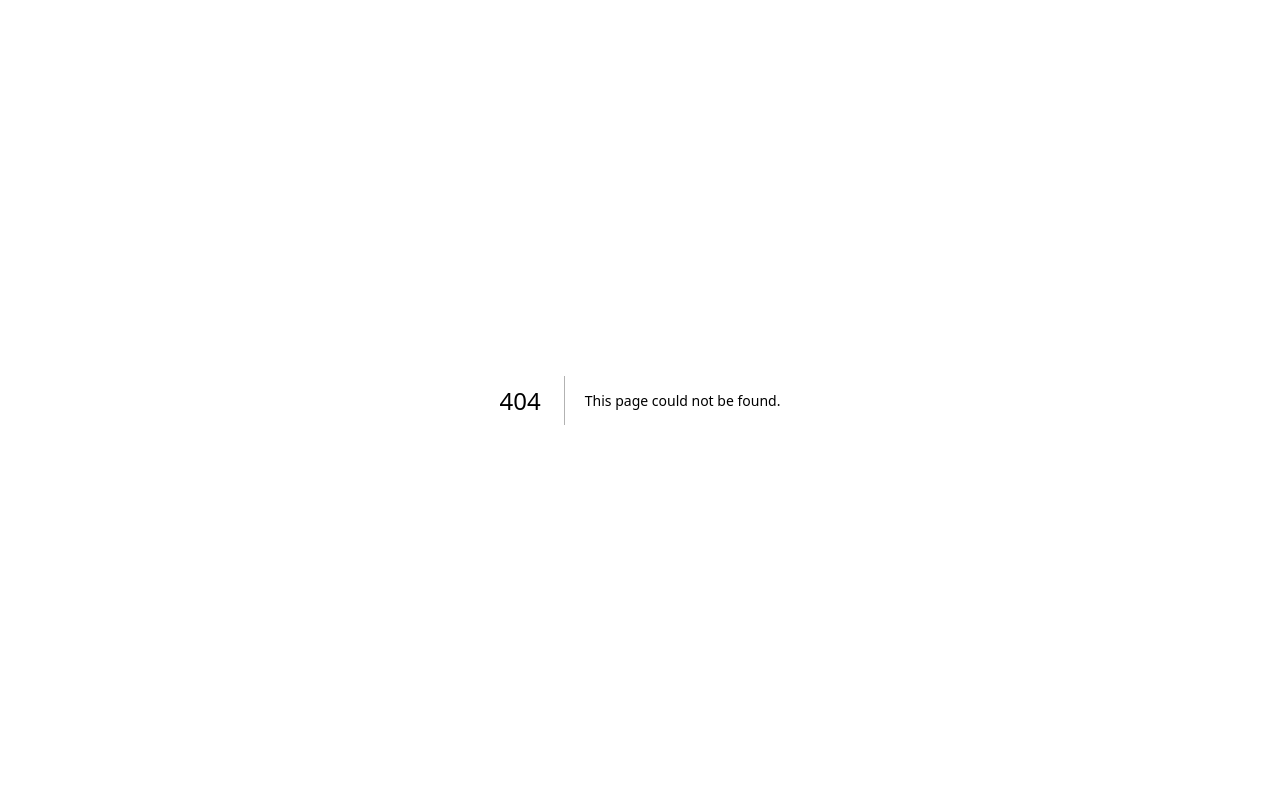
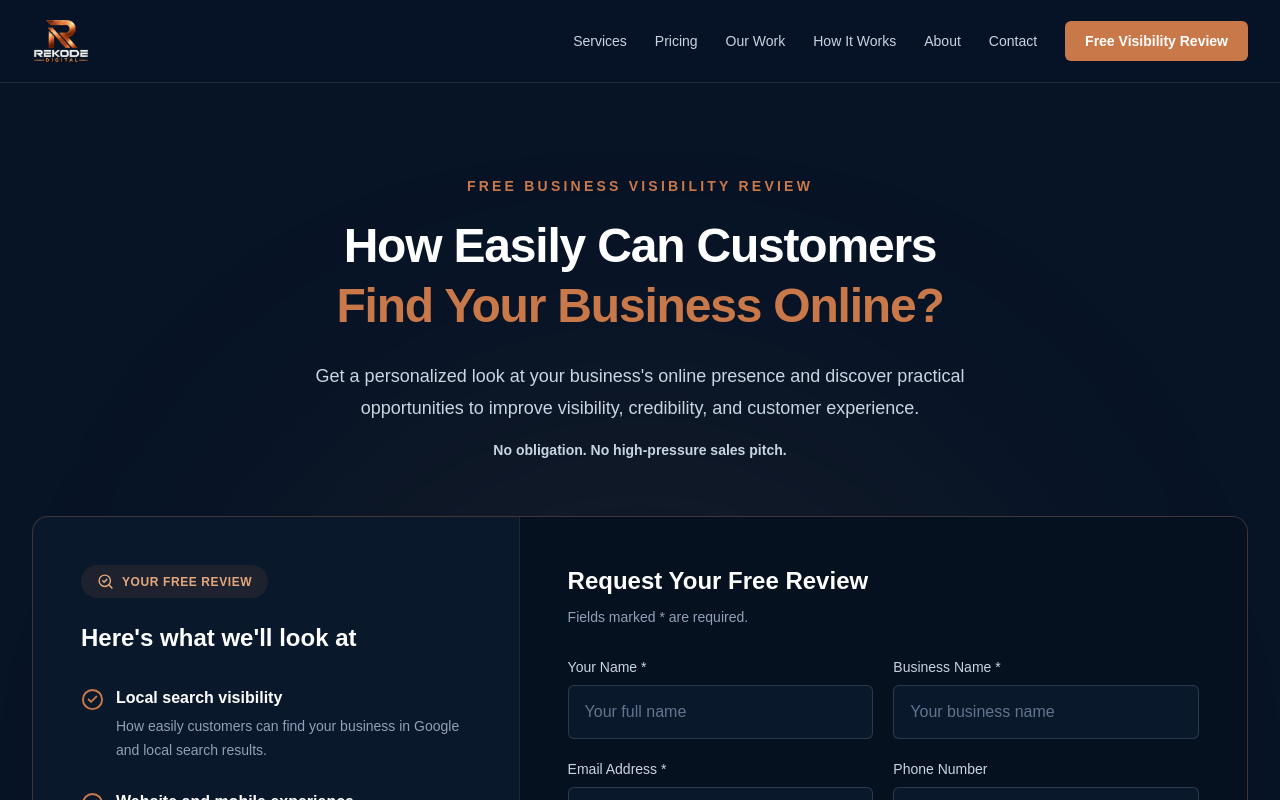
Before and after one commit to rekofke/rekode-digital, a Next.js app: page /free-visibility-review in a window 1280 px wide. Before the commit this address had no page. Shown: the top 800 px of the page. Built offline with nearby package versions, Linux system fonts and the light colour scheme.

Commit message:
updated visibility review

```diff
--- /dev/null
+++ b/app/free-visibility-review/page.tsx
@@ -0,0 +1,44 @@
+
+import type { Metadata } from "next";
+import Navbar from "@/components/Navbar";
+import VisibilityReview from "@/components/VisibilityReview";
+import Footer from "@/components/Footer";
+
+export const metadata: Metadata = {
+  title: "Free Business Visibility Review",
+  description:
+    "Request a free Business Visibility Review from Rekode Digital in Winnemucca, Nevada. Discover opportunities to improve your website, Google presence, and local visibility.",
+  alternates: {
+    canonical: "/free-visibility-review",
+  },
+  openGraph: {
+    title: "Free Business Visibility Review | Rekode Digital",
+    description:
+      "Find out how your business looks online. Get a free, personalized visibility review from Rekode Digital.",
+    url: "/free-visibility-review",
+  },
+};
+
+export default function FreeVisibilityReviewPage() {
+  return (
+    <main
+      className="
+        min-h-screen
+        text-white
+        bg-[#071426]
+      "
+    >
+      <Navbar />
+
+      <div
+        className="
+          pt-20
+        "
+      >
+        <VisibilityReview />
+      </div>
+
+      <Footer />
+    </main>
+  );
+}
--- a/app/sitemap.ts
+++ b/app/sitemap.ts
@@ -9,7 +9,8 @@ export default function sitemap (): MetadataRoute.Sitemap {
     '/portfolio',
     '/contact',
     '/pricing',
-    '/how-it-works'
+    '/how-it-works',
+    "/free-visibility-review",
   ]
 
   return routes.map(route => ({
--- a/components/Footer.tsx
+++ b/components/Footer.tsx
@@ -35,7 +35,7 @@ export default function Footer() {
               lg:col-span-2
             "
           >
-            <a
+            <Link
               href="/"
               className="
                 inline-flex
@@ -51,14 +51,14 @@ export default function Footer() {
                   h-[85px] w-auto
                 "
               />
-            </a>
+            </Link>
 
             <p
               className="
                 max-w-md
                 mt-5
                 text-lg font-medium text-slate-300
-
+              "
             >
               Helping Local Businesses Rewrite Their Future.
             </p>
@@ -94,7 +94,7 @@ export default function Footer() {
               "
             >
               <a
-                href="#/services"
+                href="/services"
                 className="
                   text-slate-400
                   transition hover:text-white
@@ -113,15 +113,15 @@ export default function Footer() {
                 Our Work
               </a>
 
-              <a
-                href="/about"
+              <Link
+                href="/#about"
                 className="
                   text-slate-400
                   transition hover:text-white
                 "
               >
                 About
-              </a>
+              </Link>
 
               <Link
                 href="/#visibility-review"
```
